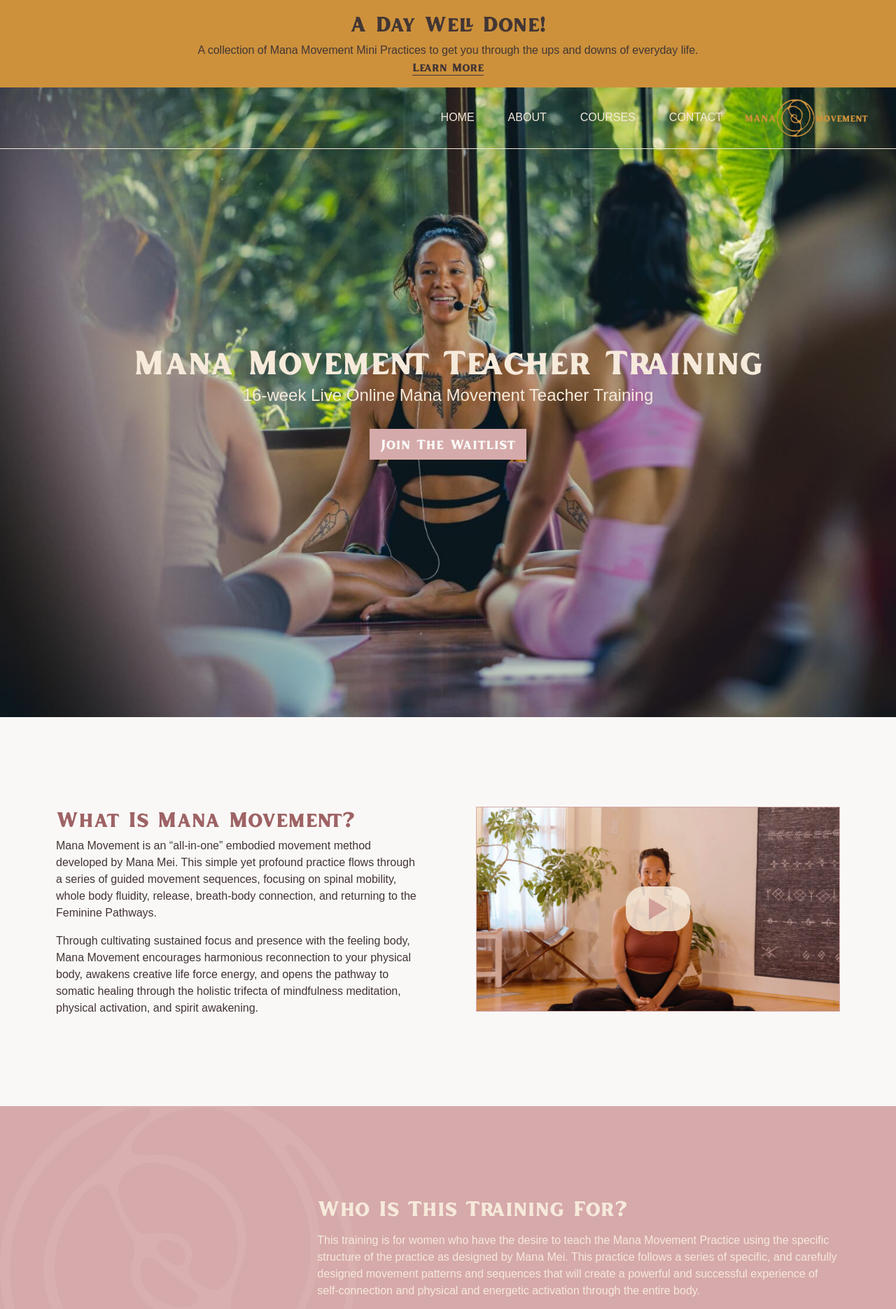
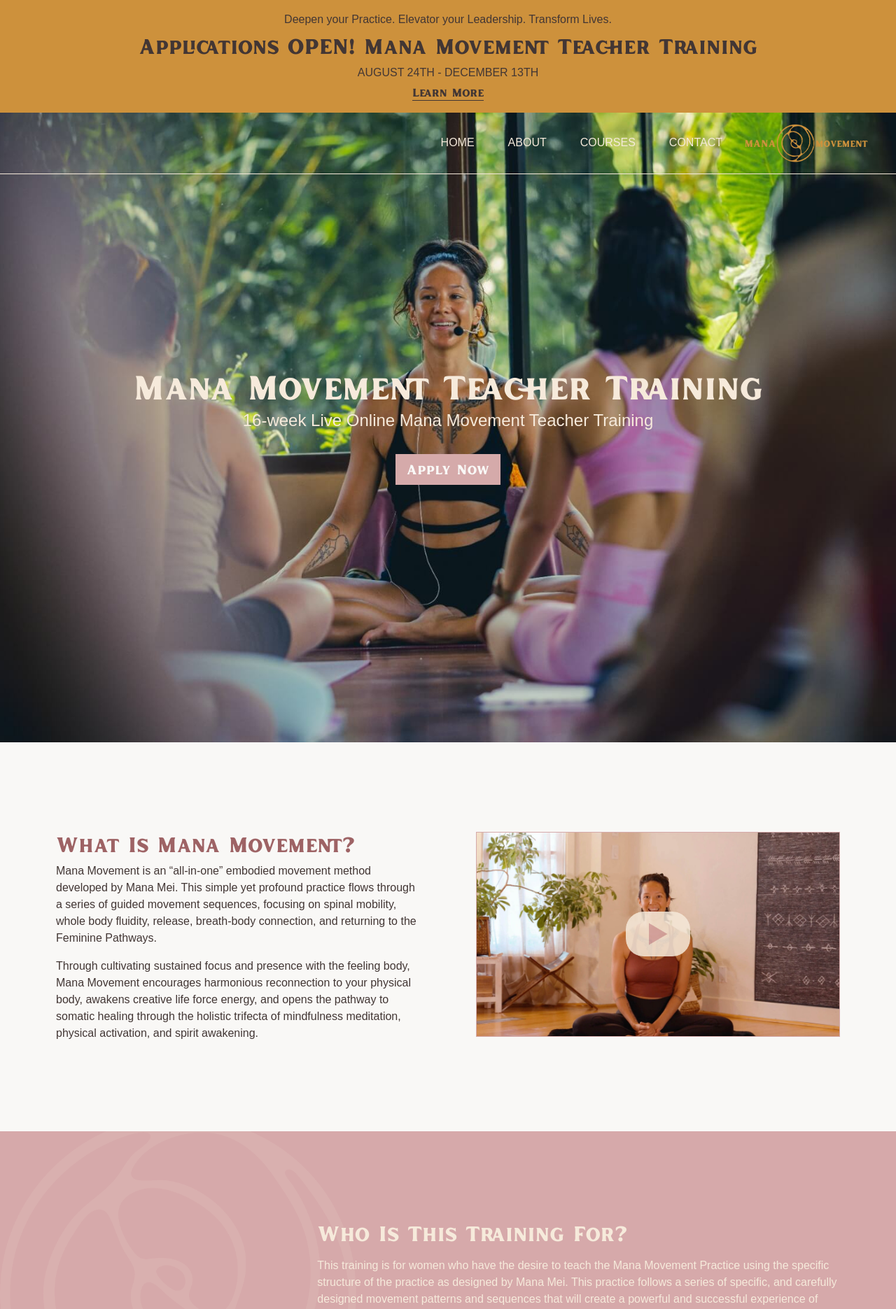
Before and after one commit to brittwoodard/mana-movement, a Jekyll site: the page built from ttc.html, in a window 1280 px wide. Shown: the top 1871 px of the page at 70% size. Built offline with Jekyll 4.4.1, drawn with Linux system fonts in a browser that asks for light colours; nearby versions of some CDN libraries; some web fonts are replaced; some of the changed text lies outside the part shown.

Commit message:
updated banner and buttons for ttc

```diff
--- a/_includes/banner-promo.html
+++ b/_includes/banner-promo.html
@@ -1,7 +1,7 @@
 <section class="bg-accent text-dark text-center py-4 px-8">
-    <a href="https://manamei.com/movement-of-nature">
-        <p class="heading-md mb-0">The Movement of Nature</p>
-        <p class="mb-0 mt-2">Free Elemental Embodiment Workshop for Women</p>
-        <span class="font-serif mb-2 border-b border-dark">Register Now</span>
+    <a href="/ttc.html">
+        <p class="mb-2">Deepen your Practice. Elevator your Leadership. Transform Lives.</p>
+        <p class="uppercase leading-8 mb-0"> <span class="heading-md mb-0">Applications OPEN! Mana Movement Teacher Training</span><br>August 24th - December 13th</p>
+        <span class="font-serif mb-2 border-b border-dark">Learn More</span>
     </a>
 </section>
--- a/_layouts/default.html
+++ b/_layouts/default.html
@@ -10,14 +10,13 @@
 <body>
 
     <!-- Promo Banner -->
-    {% include banner-promo-alt.html %}
+    {% include banner-promo.html %}
 
     {{content}}
 
     {% include site-footer.html %}
 
     <!-- Popup TTC -->
-    {% include popup-day-well-done.html %}
 
 </body>
 
--- a/assets/css/style.css
+++ b/assets/css/style.css
@@ -1541,6 +1541,12 @@
 .leading-snug {
   line-height: 1.375;
 }
+.leading-4 {
+  line-height: 1rem;
+}
+.leading-8 {
+  line-height: 2rem;
+}
 .text-accent {
   --tw-text-opacity: 1;
   color: rgb(205 145 60 / var(--tw-text-opacity));
--- a/ttc.html
+++ b/ttc.html
@@ -4,8 +4,8 @@
   color: light
   hover: main
 button-cta:
-  text: Join the Waitlist
-  url: https://manamei.com/ttc-waitlist
+  text: Apply Now
+  url: https://manamei.com/ttc-apply
 hero-banner:
   title: Mana Movement Teacher Training
   description: 16-week Live Online Mana Movement Teacher Training
@@ -71,8 +71,8 @@
   heading: Investment
   subheading: 16-week live online Mana Movement Teacher Training
   description_html: |
-    <p>Applications now Closed. <a href="https://manamei.com/ttc-waitlist.html" class="link">Join the waitlist</a> to be the first to know when enrollment opens for the next training, in August 2026.</p>
-    <!-- <p>Applications are now Open for the January 26th to May 17th cohort.</p> -->
+    <!-- <p>Applications now Closed. <a href="https://manamei.com/ttc-waitlist.html" class="link">Join the waitlist</a> to be the first to know when enrollment opens for the next training, in August 2026.</p> -->
+    <p>Applications are now Open for the August 24th to December 13th cohort.</p>
   price:
     payment_plan: $1,000 USD
     pay_in_full: $3,800 USD
@@ -104,7 +104,8 @@
     - testimonial_html: |
         <p>"I love the combo of movement, breathwork and meditation. Just what I was looking for without knowing I needed it!"</p>
 cta:
-  heading: Applications are now Closed. Join the waitlist to be the first to know when enrollment opens for the August 2026 cohort.
+  heading: Applications are open for the August 2026 cohort!
+  <!-- heading: Applications are now Closed. Join the waitlist to be the first to know when enrollment opens for the August 2026 cohort. -->
 seo:
   title: Mana Movement Teacher Training | Online Certification for Women
   description: Join a 16-week live online training to become a certified Mana Movement Facilitator. Embody feminine flow, lead movement classes, and awaken joy.
```
Also changed, not shown: other parts of ttc.html (+1 -1 lines).
